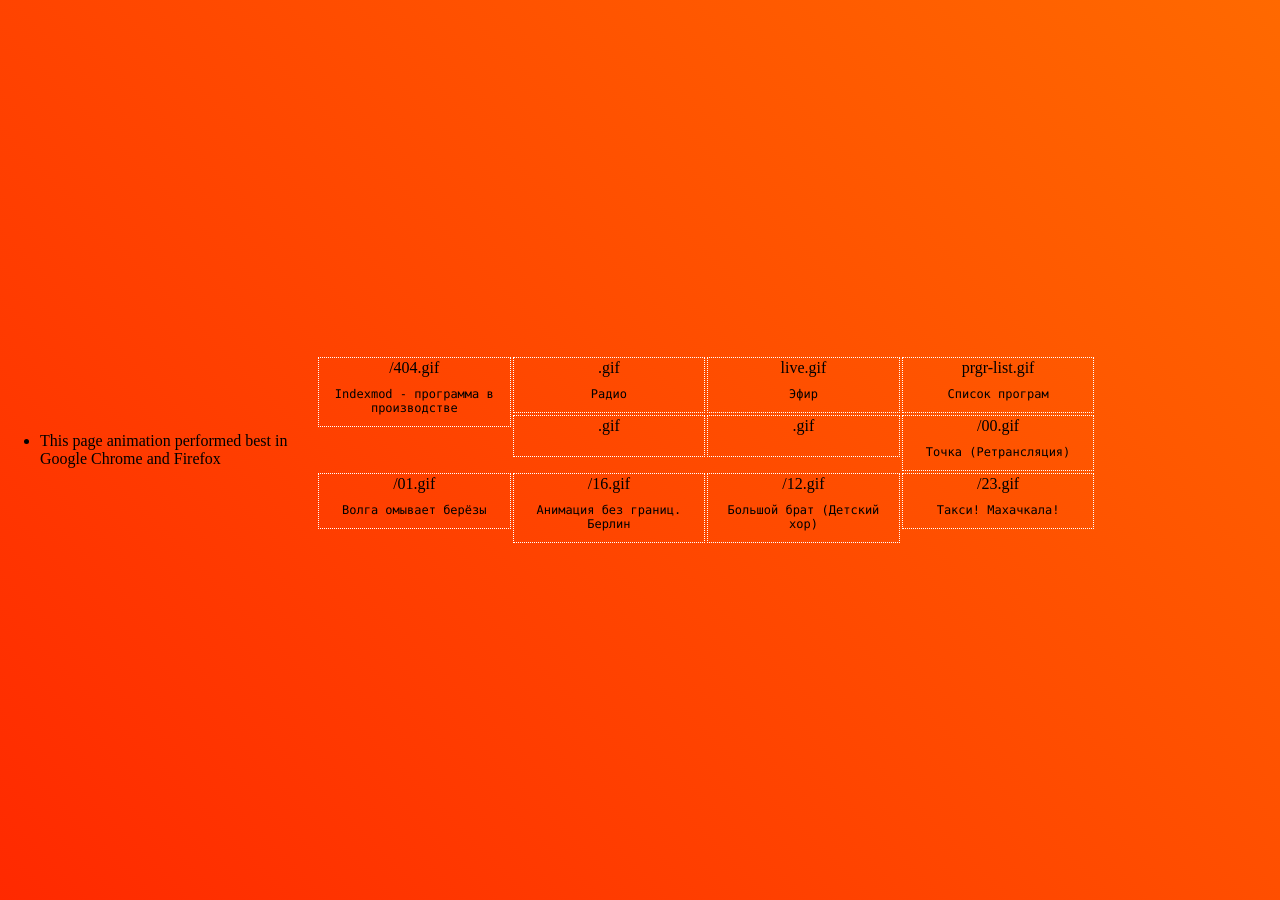
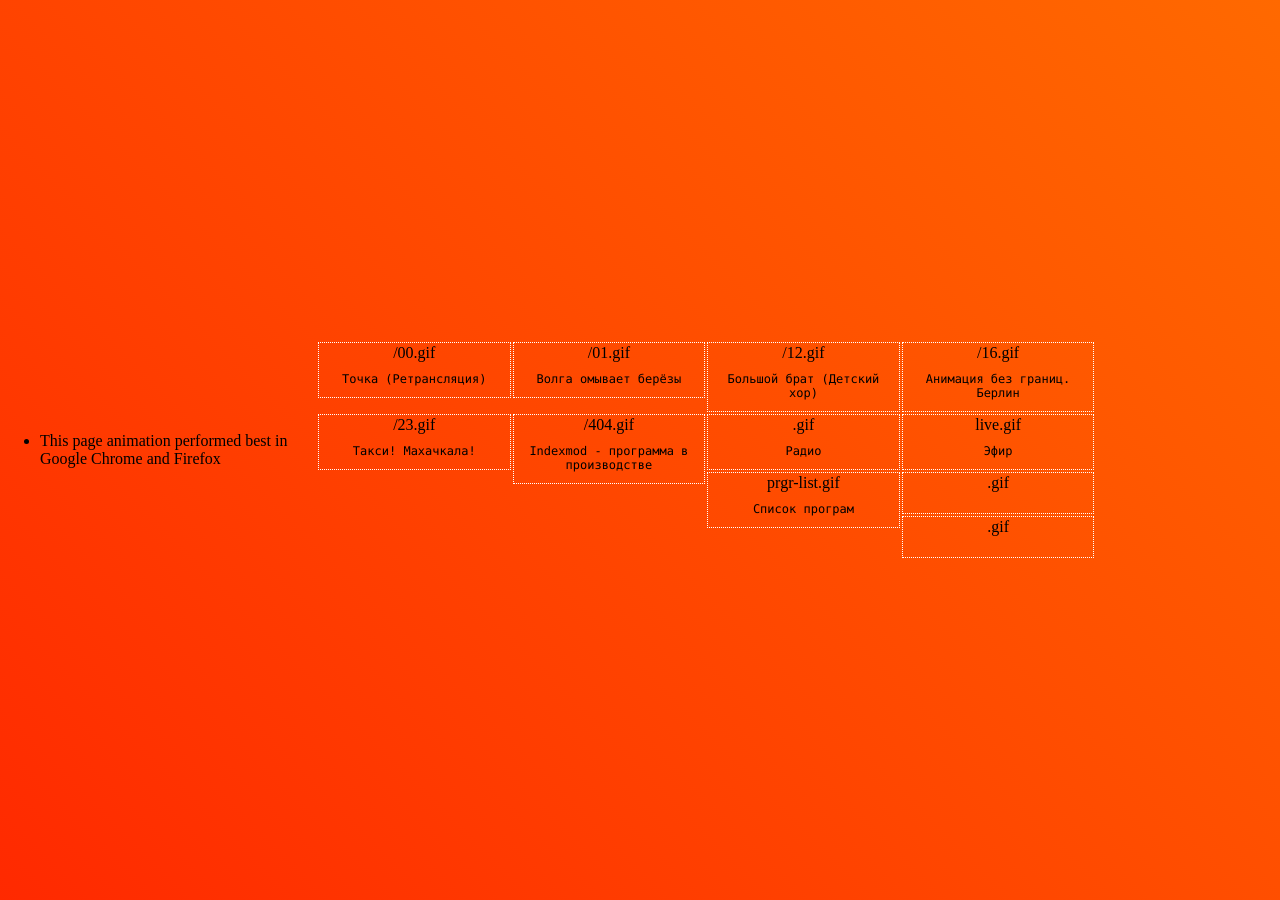
Before and after one commit to indexmod/radio, a Jekyll site: the page built from live.md, in a window 1280 px wide. Built offline with Jekyll 4.4.1, drawn with Linux system fonts in a browser that asks for light colours.

Commit message:
Update live.md

```diff
--- a/live.md
+++ b/live.md
@@ -12,7 +12,7 @@ permalink: live
   + This page animation performed best in Google Chrome and Firefox
 
   <wrap>
-  {% assign mypages = site.html_pages | sort: "start_time" %}
+  {% assign mypages = site.html_pages | sort: "order" %}
   {% for page in mypages %}
   {% unless page.exclude %}
   <figure>
```
